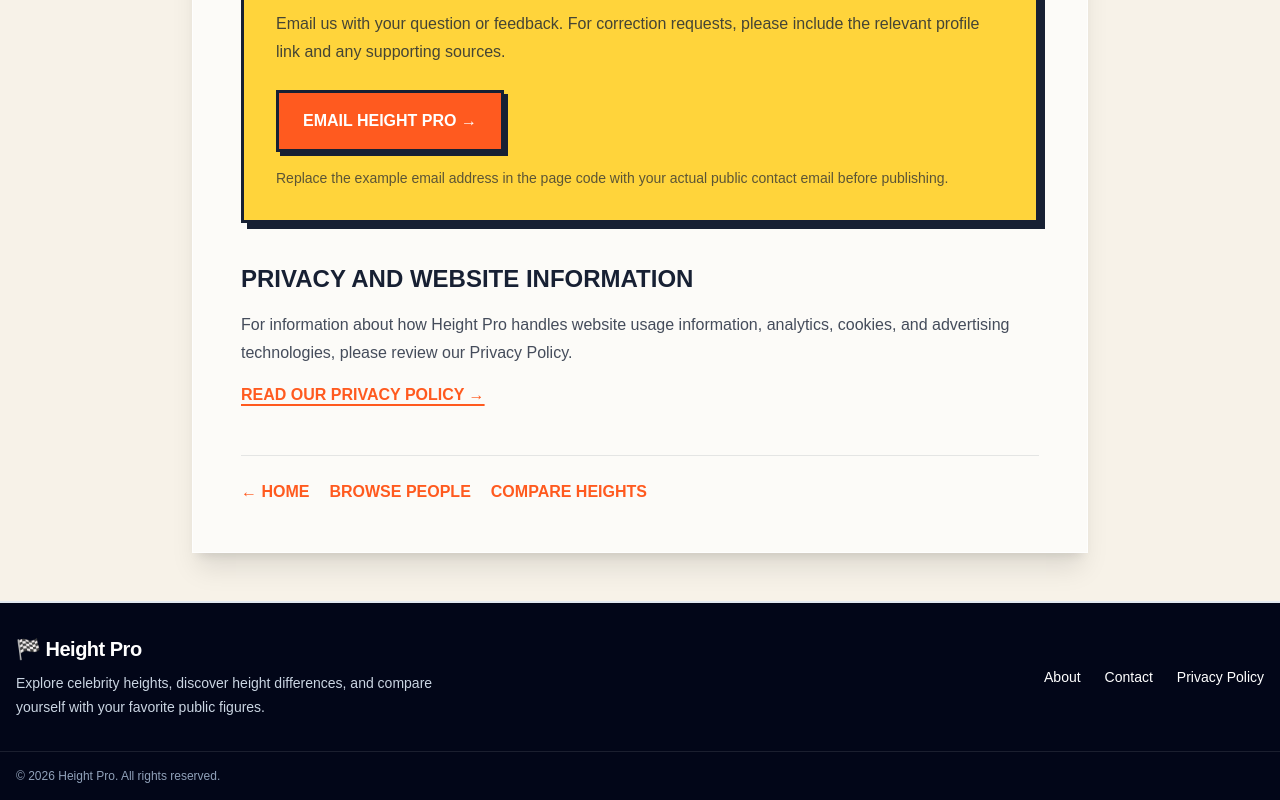
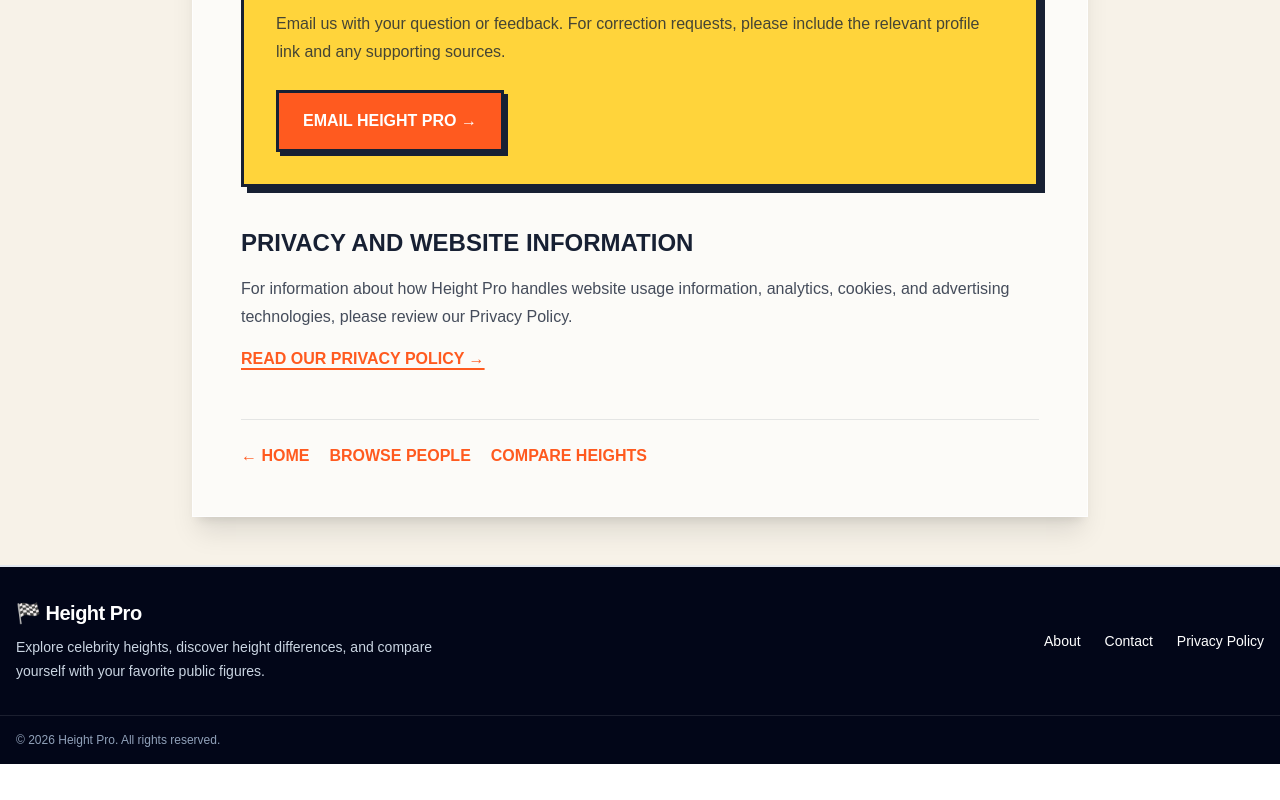
Before and after one commit to umernisar188-afk/height-pro, a Next.js app: page /contact in a window 1280 px wide. Shown: the part 924-1724 px from the top of the page. After the commit the page ends 1688 px from the top, so only its background shows below. Built offline with nearby package versions, Linux system fonts and the light colour scheme.

Commit message:
Remove development note from contact page

```diff
--- a/app/contact/page.tsx
+++ b/app/contact/page.tsx
@@ -104,10 +104,6 @@ export default function ContactPage() {
             Email Height Pro →
           </a>
 
-          <p className="mt-4 text-sm text-[#172033]/70">
-            Replace the example email address in the page code with
-            your actual public contact email before publishing.
-          </p>
         </section>
 
         {/* PRIVACY */}
```
